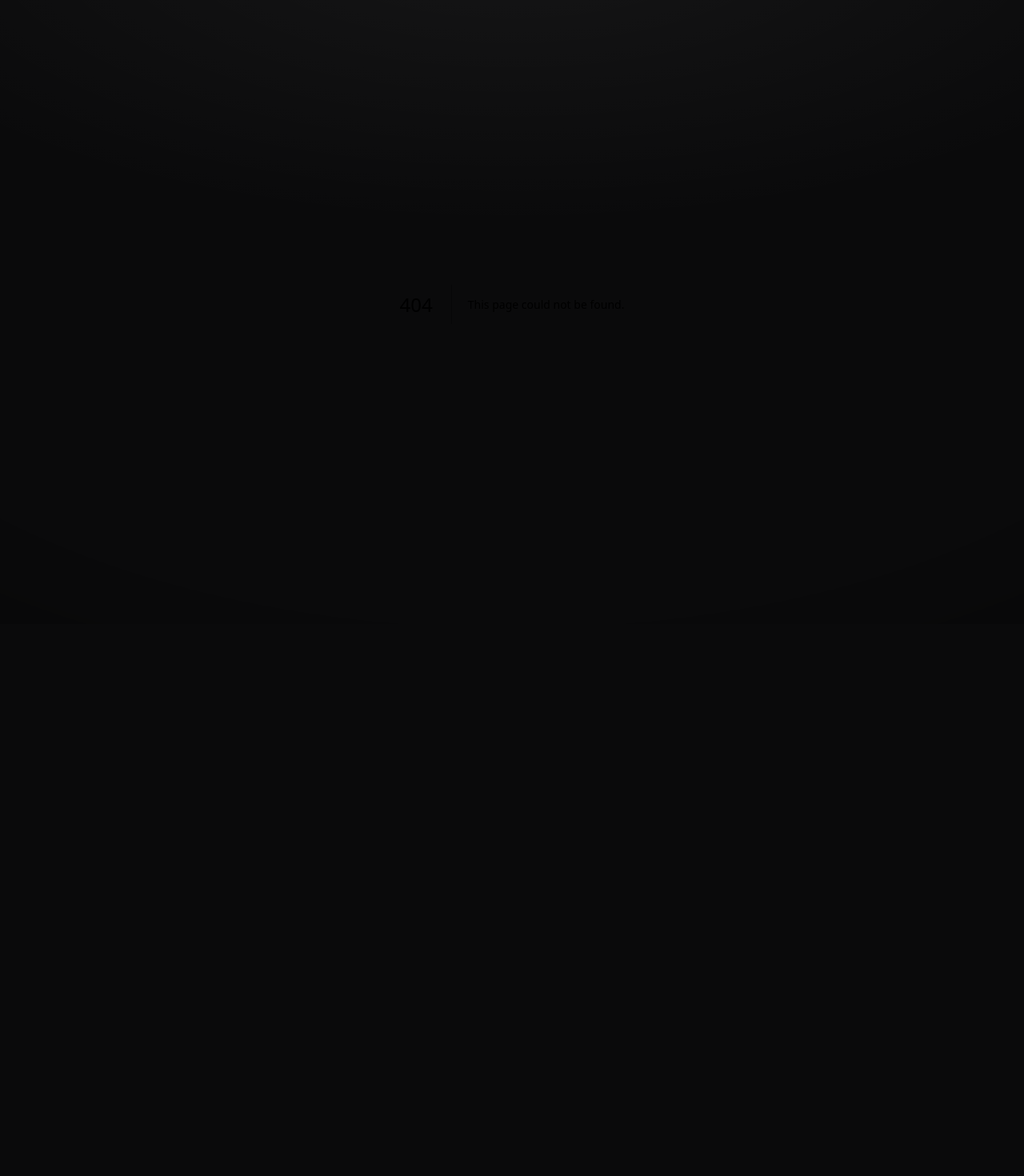
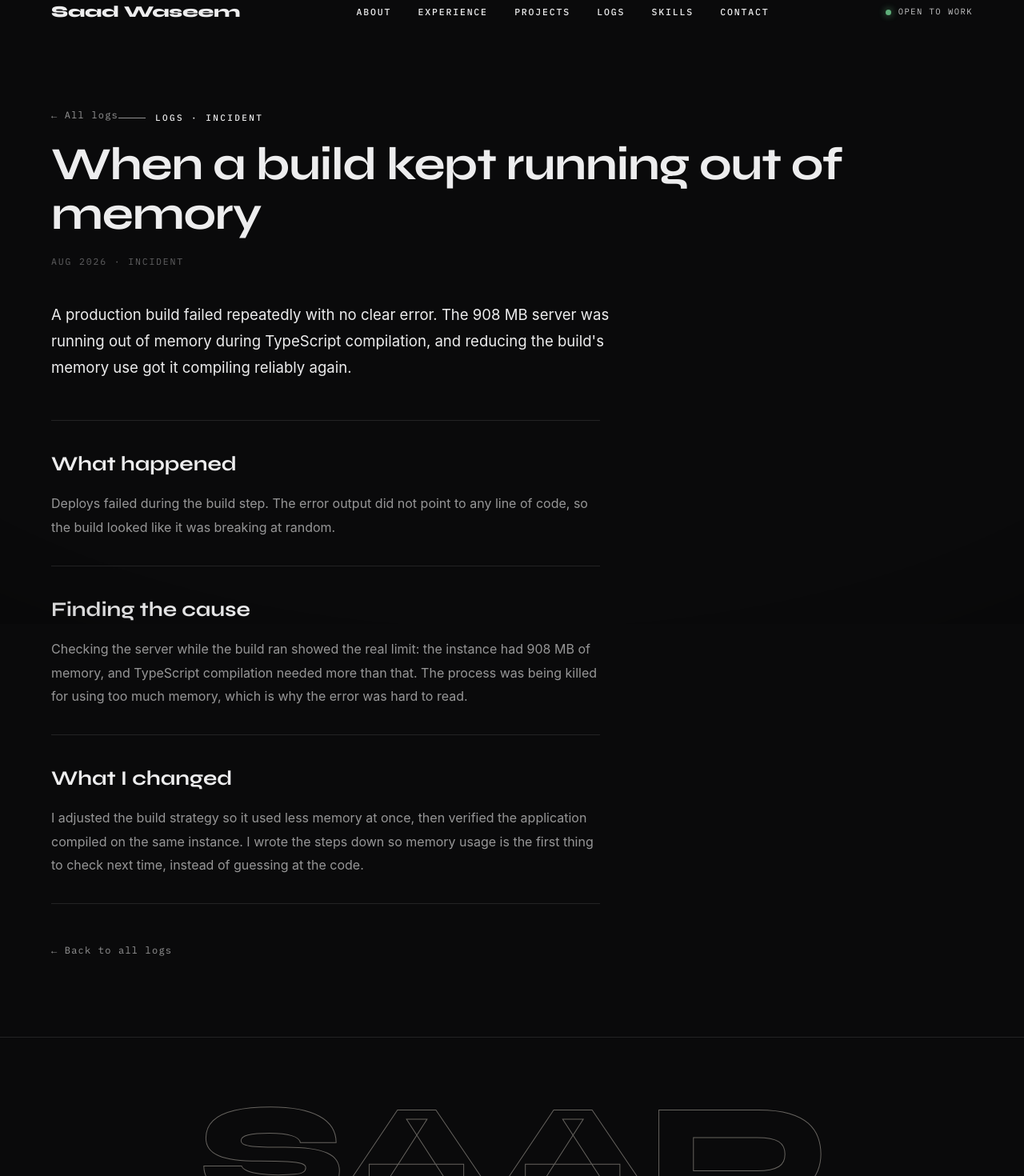
Before and after one commit to SenseiSaad/full-stack-ci-cd-action, a Next.js app in the folder frontend/: page /logs/build-out-of-memory/ in a window 1280 px wide. Before the commit this address had no page. Shown: the part 20-1490 px from the top of the page at 80% size. Before the commit the page ends 800 px from the top, so only its background shows below. Built offline with nearby package versions, Linux system fonts and the light colour scheme.

Commit message:
logs: modest write-ups with headings and a dedicated page per log

```diff
--- /dev/null
+++ b/frontend/app/logs/[slug]/page.tsx
@@ -0,0 +1,59 @@
+import Nav from "@/components/Nav";
+import Footer from "@/components/Footer";
+import Link from "next/link";
+import { notFound } from "next/navigation";
+import { LOGS } from "@/components/logs-data";
+
+type Params = { params: Promise<{ slug: string }> };
+
+export function generateStaticParams() {
+  return LOGS.map((l) => ({ slug: l.slug }));
+}
+
+export async function generateMetadata({ params }: Params) {
+  const { slug } = await params;
+  const log = LOGS.find((l) => l.slug === slug);
+  return {
+    title: log ? `${log.title} · Saad Waseem` : "Logs · Saad Waseem",
+    description: log?.summary ?? "Short engineering write-ups by Saad Waseem.",
+  };
+}
+
+export default async function LogPost({ params }: Params) {
+  const { slug } = await params;
+  const log = LOGS.find((l) => l.slug === slug);
+  if (!log) notFound();
+
+  return (
+    <>
+      <Nav />
+      <main className="subpage">
+        <div className="container">
+          <Link href="/logs/" className="subpage__back">
+            &larr; All logs
+          </Link>
+
+          <span className="label" style={{ marginTop: 30 }}>Logs · {log.tag}</span>
+          <h1 className="logpost__title">{log.title}</h1>
+          <p className="logpost__meta">{log.date} · {log.tag}</p>
+
+          <p className="logpost__lead">{log.summary}</p>
+
+          <div className="logpost">
+            {log.sections.map((section) => (
+              <section className="logpost__section" key={section.heading}>
+                <h2>{section.heading}</h2>
+                <p>{section.body}</p>
+              </section>
+            ))}
+          </div>
+
+          <Link href="/logs/" className="logpost__back">
+            &larr; Back to all logs
+          </Link>
+        </div>
+      </main>
+      <Footer />
+    </>
+  );
+}
--- a/frontend/components/Logs.tsx
+++ b/frontend/components/Logs.tsx
@@ -29,20 +29,20 @@ export default function Logs() {
             </h2>
           </div>
           <p className="note" data-reveal>
-            Short write-ups on real problems I ran into and how I solved them.
+            Short write-ups on real problems and the small steps that fixed them.
           </p>
         </div>
 
         <div className="logs__grid" data-reveal>
           {LOGS.map((l) => (
-            <article className="log-card" key={l.title}>
+            <article className="log-card" key={l.slug}>
               <div className="log-card__top">
                 <span className="log-card__tag">{l.tag}</span>
                 <span className="log-card__date">{l.date}</span>
               </div>
               <h3 className="log-card__title">{l.title}</h3>
               <p className="log-card__summary">{l.summary}</p>
-              <a className="log-card__link" href="/logs/">
+              <a className="log-card__link" href={`/logs/${l.slug}/`}>
                 Read <span className="arr">→</span>
               </a>
             </article>
--- a/frontend/components/logs-data.ts
+++ b/frontend/components/logs-data.ts
@@ -1,37 +1,104 @@
+export type LogSection = {
+  heading: string;
+  body: string;
+};
+
 export type Log = {
+  slug: string;
   date: string;
   tag: string;
   title: string;
   summary: string;
+  sections: LogSection[];
 };
 
 export const LOGS: Log[] = [
   {
+    slug: "build-out-of-memory",
     date: "Aug 2026",
     tag: "Incident",
-    title: "The build that kept dying at 2am",
+    title: "When a build kept running out of memory",
     summary:
-      "A production deployment kept failing silently without clear error messages. Traced the root cause to a 908 MB server running out of memory during TypeScript compilation, resolved by optimizing build memory allocation.",
+      "A production build failed repeatedly with no clear error. The 908 MB server was running out of memory during TypeScript compilation, and reducing the build's memory use got it compiling reliably again.",
+    sections: [
+      {
+        heading: "What happened",
+        body: "Deploys failed during the build step. The error output did not point to any line of code, so the build looked like it was breaking at random.",
+      },
+      {
+        heading: "Finding the cause",
+        body: "Checking the server while the build ran showed the real limit: the instance had 908 MB of memory, and TypeScript compilation needed more than that. The process was being killed for using too much memory, which is why the error was hard to read.",
+      },
+      {
+        heading: "What I changed",
+        body: "I adjusted the build strategy so it used less memory at once, then verified the application compiled on the same instance. I wrote the steps down so memory usage is the first thing to check next time, instead of guessing at the code.",
+      },
+    ],
   },
   {
+    slug: "getting-a-project-live-on-aws",
     date: "Jul 2026",
     tag: "How-to",
-    title: "Moving a live site with almost no downtime",
+    title: "Getting a project live on AWS",
     summary:
-      "A practical checklist for swapping production servers without taking services offline, focusing on the exact sequence for AWS AMI snapshots, DNS record updates and SSL certificate cutovers.",
+      "After the EC2 server was set up correctly, making the site live was mostly a matter of doing DNS and SSL in the right order. I do not claim zero downtime; the availability the site gets is bounded by AWS itself.",
+    sections: [
+      {
+        heading: "Setting up the server first",
+        body: "An EC2 instance running Ubuntu, with Nginx as the reverse proxy, a process manager keeping the app running, and SSL certificates issued with Certbot. Getting this configuration right before touching DNS saves most of the trouble later.",
+      },
+      {
+        heading: "The cutover",
+        body: "I moved the site using an EC2 AMI snapshot, then updated the DNS records and re-issued the SSL certificate on the new server. Handling the certificate before switching DNS avoids visitors seeing a certificate warning.",
+      },
+      {
+        heading: "What I do not claim",
+        body: "This is not a zero-downtime setup. A single EC2 instance can still be unavailable, and AWS publishes its own availability SLA for that. My part is the configuration and the order of the cutover; the uptime ceiling belongs to the platform.",
+      },
+    ],
   },
   {
+    slug: "why-terraform-state-in-s3",
     date: "Jun 2026",
     tag: "Infra",
     title: "Why I keep Terraform state in S3",
     summary:
-      "Storing infrastructure state locally on a laptop introduces high risk. A short write-up on configuring remote S3 state storage with DynamoDB locking for team safety and reliable deployments.",
+      "Terraform state on a laptop is easy to lose or overwrite. Keeping it in S3 leaves one shared copy that can be reviewed before an apply.",
+    sections: [
+      {
+        heading: "The problem with local state",
+        body: "Terraform records what it built in a state file. If that file only exists on one machine, it can be lost, changed by mistake, or simply left behind when someone else needs to run an apply.",
+      },
+      {
+        heading: "What I do instead",
+        body: "I store the state in S3 so there is one shared copy of it. Before applying changes I read the plan and check what Terraform intends to change, rather than assuming the previous run left everything as expected.",
+      },
+      {
+        heading: "The habit",
+        body: "It is a small setup step, not a complicated system. It mainly makes the next change less surprising for whoever runs it.",
+      },
+    ],
   },
   {
+    slug: "deploys-should-be-boring",
     date: "May 2026",
     tag: "Notes",
     title: "Deploys should be boring",
     summary:
-      "Establishing solid automation habits and CI/CD pipelines so that software releases become a predictable, stress-free routine rather than a late-night firefighting event.",
+      "A short note on keeping releases uneventful: one pipeline, the same steps every time, and logs to read when something fails.",
+    sections: [
+      {
+        heading: "Why it matters",
+        body: "A deploy that needs special attention is a deploy that depends on someone remembering the right order. Writing the steps down once and letting a pipeline run them removes that dependency.",
+      },
+      {
+        heading: "What I keep in place",
+        body: "One GitHub Actions workflow, the same build and deploy steps on every push, and logs in one place so a failed run can be read instead of guessed at.",
+      },
+      {
+        heading: "What I do not claim",
+        body: "This does not prevent every failure. It makes failures easier to see and repeat, which is usually enough to turn a long problem into a short one.",
+      },
+    ],
   },
 ];
```
Also changed, not shown: frontend/app/logs/page.tsx (+7 -4 lines).
